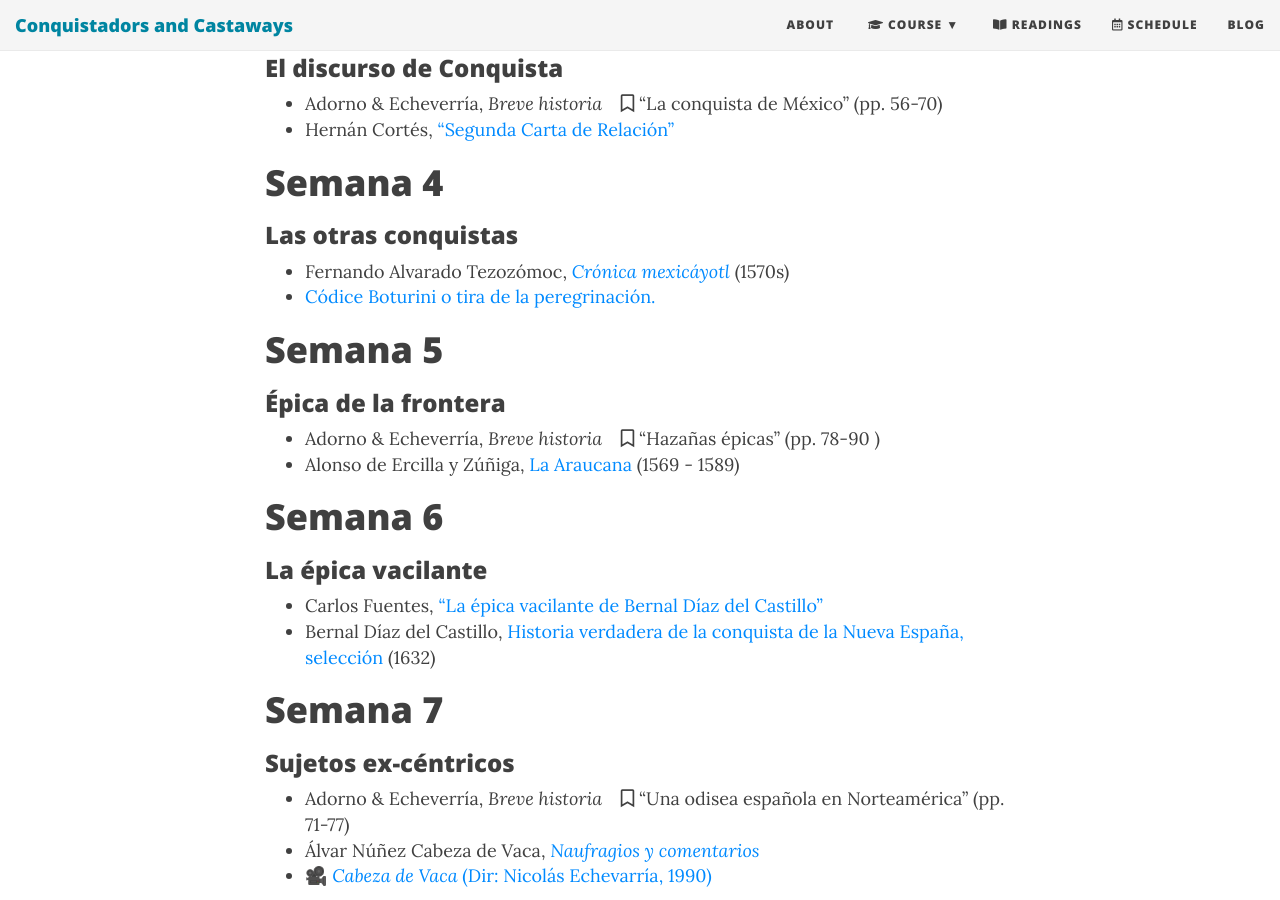
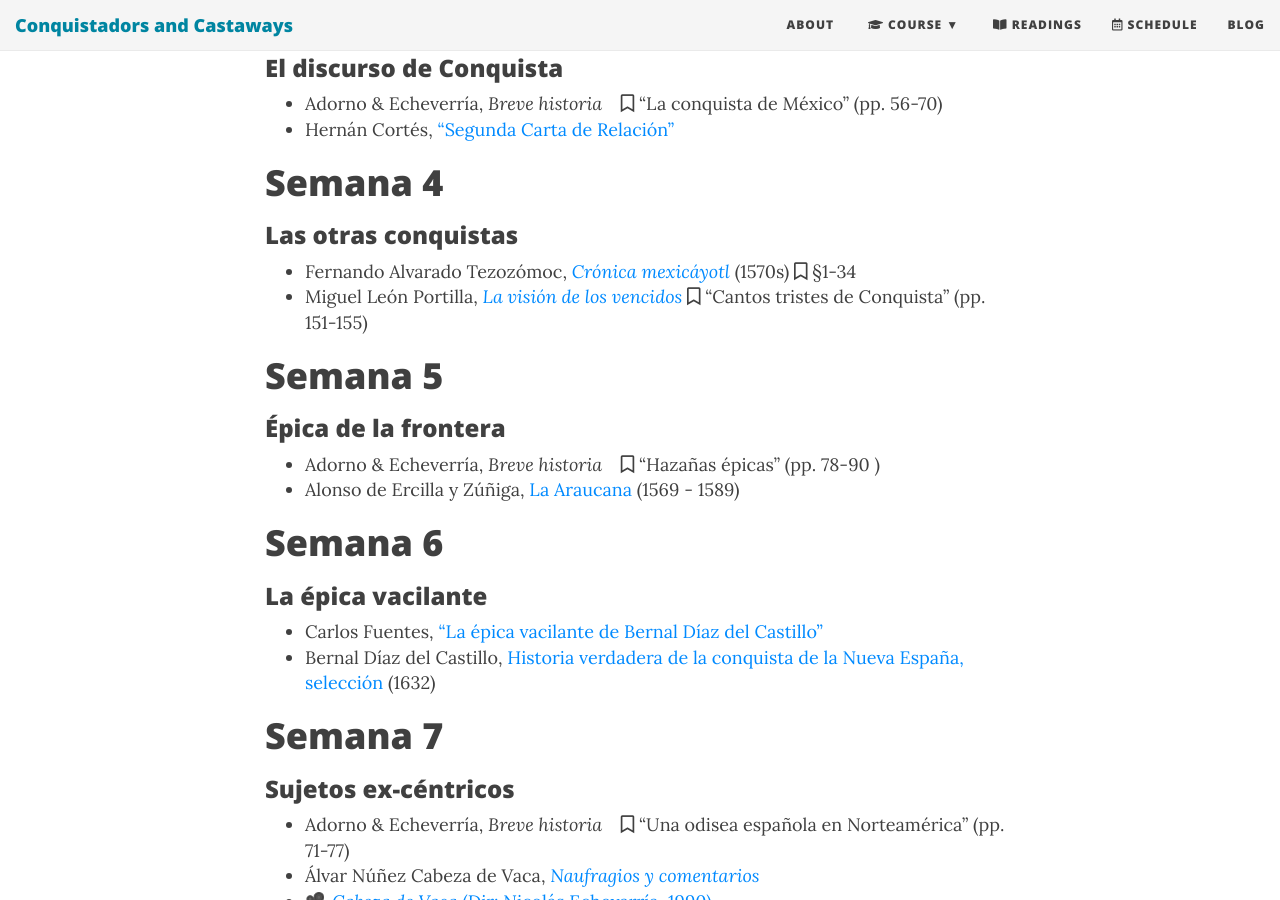
Before and after one commit to Hipomenes/ls452, a Jekyll site: the page built from syllabus.md, in a window 1280 px wide and 900 px high, scrolled down 1770 px. Built offline with Jekyll 4.4.1, drawn with Linux system fonts in a browser that asks for light colours; nearby versions of some CDN libraries.

Commit message:
Update syllabus.md

```diff
--- a/syllabus.md
+++ b/syllabus.md
@@ -44,8 +44,8 @@
 # Semana 4
 ###  Las otras conquistas
 
-- Fernando Alvarado Tezozómoc, [*Crónica mexicáyotl*](https://bushare-my.sharepoint.com/:b:/g/personal/dhcg_bu_edu/EdsxoEt-iqBKiU1qafHcpckBl26rk8Oi3MgmY7-f6yNRjQ?e=oFrg4i) (1570s)
-- [Códice Boturini o tira de la peregrinación.](http://codiceboturini.inah.gob.mx/home.php)
+- Fernando Alvarado Tezozómoc, [*Crónica mexicáyotl*](https://bushare-my.sharepoint.com/:b:/g/personal/dhcg_bu_edu/EdsxoEt-iqBKiU1qafHcpckBl26rk8Oi3MgmY7-f6yNRjQ?e=oFrg4i) (1570s) <i class="far fa-bookmark"></i> §1-34
+- Miguel León Portilla, [*La visión de los vencidos*](https://bushare-my.sharepoint.com/:b:/g/personal/dhcg_bu_edu/EcVN8UQOCotOmN31264WjYABlW3ePbdYJkbmFUbGQ0q00Q?e=8wtn8o) <i class="far fa-bookmark"></i> "Cantos tristes de Conquista" (pp. 151-155)
 
 # Semana 5
 ### Épica de la frontera
```
